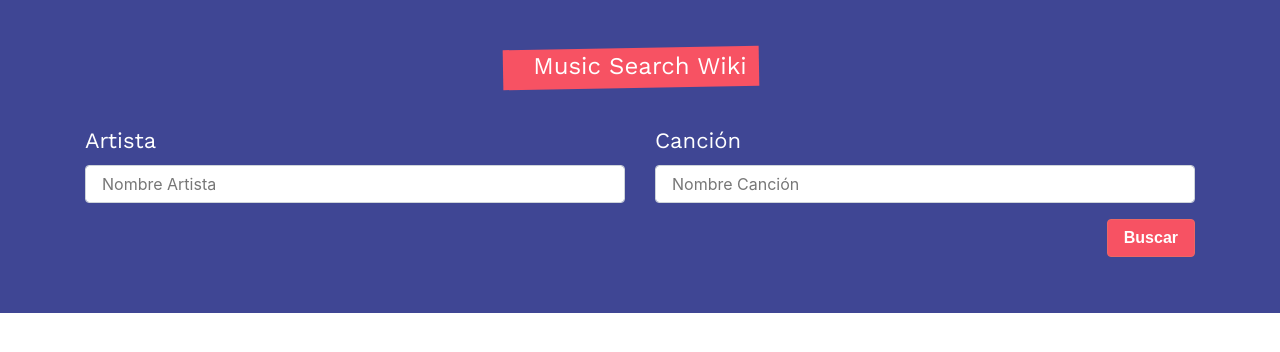
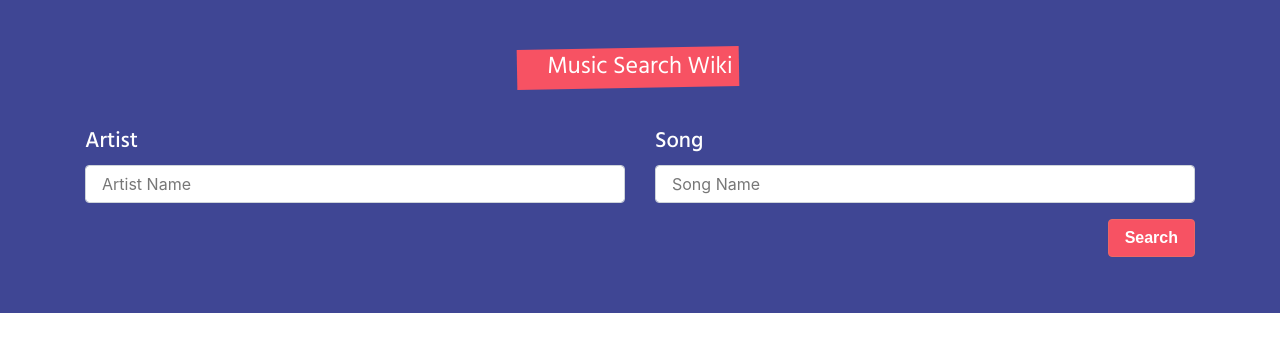
Before and after one commit to panther46/MusicSearchWiki, a React (Create React App) app: page / in a window 1280 px wide. Shown: the top 352 px of the page. Built offline with nearby package versions, Linux system fonts and the light colour scheme; a web font is replaced by a local one.

Commit message:
AOS implementation, Style Fixing

```diff
--- a/package.json
+++ b/package.json
@@ -3,6 +3,7 @@
   "version": "0.1.0",
   "private": true,
   "dependencies": {
+    "aos": "^2.3.4",
     "axios": "^0.19.0",
     "react": "^16.8.6",
     "react-dom": "^16.8.6",
--- a/public/index.html
+++ b/public/index.html
@@ -22,6 +22,7 @@
     <title>React App</title>
     <link href="https://fonts.googleapis.com/css?family=Work+Sans" rel="stylesheet">
     <link rel="stylesheet" href="https://use.fontawesome.com/releases/v5.7.1/css/all.css" integrity="sha384-fnmOCqbTlWIlj8LyTjo7mOUStjsKC4pOpQbqyi7RrhN7udi9RwhKkMHpvLbHG9Sr" crossorigin="anonymous">
+    <link href="https://fonts.googleapis.com/css?family=Hind+Siliguri:300,400,500,600,700&display=swap" rel="stylesheet">
    <link rel="stylesheet" href="https://bootswatch.com/4/journal/bootstrap.min.css">
   </head>
   <body>
--- a/src/Components/Cancion.js
+++ b/src/Components/Cancion.js
@@ -7,7 +7,7 @@ function Cancion ({letra}){
 
     return (
         <Fragment>
-            <h2>Letra de Cancion</h2>
+            <h2>Song Lyrics</h2>
             <p className = "letra">{letra}</p>
         </Fragment>
     )
--- a/src/Components/Formulario.js
+++ b/src/Components/Formulario.js
@@ -1,4 +1,7 @@
 import React, {useState} from 'react';
+import AOS from 'aos';
+
+AOS.init();
 
 function Formulario(props){
 
@@ -33,7 +36,7 @@ function Formulario(props){
 
     return(
         <div className="bg-info">
-          <div className="container">
+          <div className="container" data-aos="fade-up">
               <div className="row">
                   <form onSubmit = {sendRequest}
                     className="col card text-white bg-transparent  mb-5 pt-5 pb-2">
@@ -42,12 +45,12 @@ function Formulario(props){
                           <div className="row">
                               <div className="col-md-6">
                                 <div className="form-group">
-                                    <label>Artista</label>
+                                    <label>Artist</label>
                                     <input
                                         type="text"
                                         className="form-control"
                                         name="artista"
-                                        placeholder="Nombre Artista"
+                                        placeholder="Artist Name"
                                         onChange={actualizarState}
                                         required
                                     />
@@ -55,19 +58,19 @@ function Formulario(props){
                               </div>
                               <div className="col-md-6">
                                 <div className="form-group">
-                                    <label>Canción</label>
+                                    <label>Song</label>
                                     <input
                                         type="text"
                                         className="form-control"
                                         name="cancion"
-                                        placeholder="Nombre Canción"
+                                        placeholder="Song Name"
                                         onChange = {actualizarState}
                                         required
                                     />
                                 </div>
                               </div>
                           </div>
-                          <button type="submit" className="btn btn-primary float-right btn-custom">Buscar</button>
+                          <button type="submit" className="btn btn-primary float-right btn-custom">Search</button>
                       </fieldset>
                   </form>
               </div>
--- a/src/Components/Informacion.js
+++ b/src/Components/Informacion.js
@@ -1,20 +1,21 @@
 import React from 'react';
+import AOS from 'aos';
 
-
+AOS.init();
 
 function Informacion({info}) {
 
     if (Object.keys(info).length === 0) return null;
 
     return (
-        <div className = "card border-light">
+        <div className = "card border-light" data-aos="fade-up">
             <div className = "card-header bg-primary text-light font-weight-bold">
-                Informacion Artista
+                Artist Info
             </div>
             <div className = "card-body">
                 <img src = {info.strArtistThumb} alt = "LogoArt" />
-                <p className = "card-text">Genero: {info.strGenre}</p>
-                <h2 className = "card-text text-center" > Biografía</h2>
+                <p className = "card-text">Genre: {info.strGenre}</p>
+                <h2 className = "card-text text-center" >Bio</h2>
                 <p className = "card-text">{info.strBiographyES}</p>
                 <p className = "card-text"></p>
                     <a href={`https://${info.strFacebook}`} target = "_blank" rel="noopener noreferrer">
--- a/src/index.css
+++ b/src/index.css
@@ -14,7 +14,8 @@ body {
 }
 
 label {
-  font-family: 'Work Sans', sans-serif;
+  font-family: 'Hind Siliguri', sans-serif;
+  font-weight: 500;
   font-size: 22px;
 }
 
@@ -25,7 +26,7 @@ legend {
   width: auto;
   margin: 0;
   margin-bottom: 40px;
-  font-family: 'Work Sans', sans-serif;
+  font-family: 'Hind Siliguri', sans-serif;
 }
 
 legend::before {
@@ -60,7 +61,7 @@ form.card{
 }
 h2 {
   margin-bottom: 2rem;
-  font-family: 'Work Sans', sans-serif;
+  font-family: 'Hind Siliguri', sans-serif;
   border-bottom: 3px solid #EB6864;
   padding-bottom:10px;
 }
```
Also changed, not shown: 1 other file (tests, documents, lock files or other folders).
